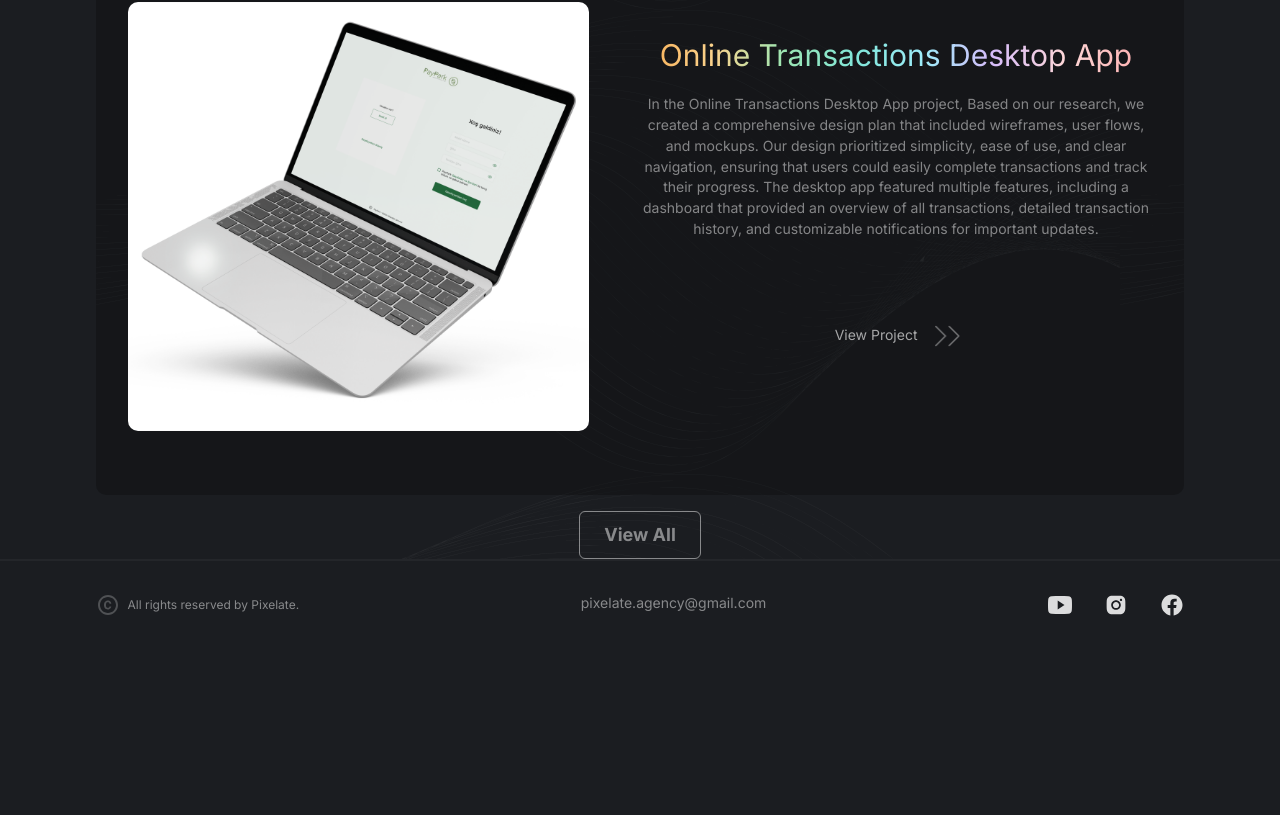
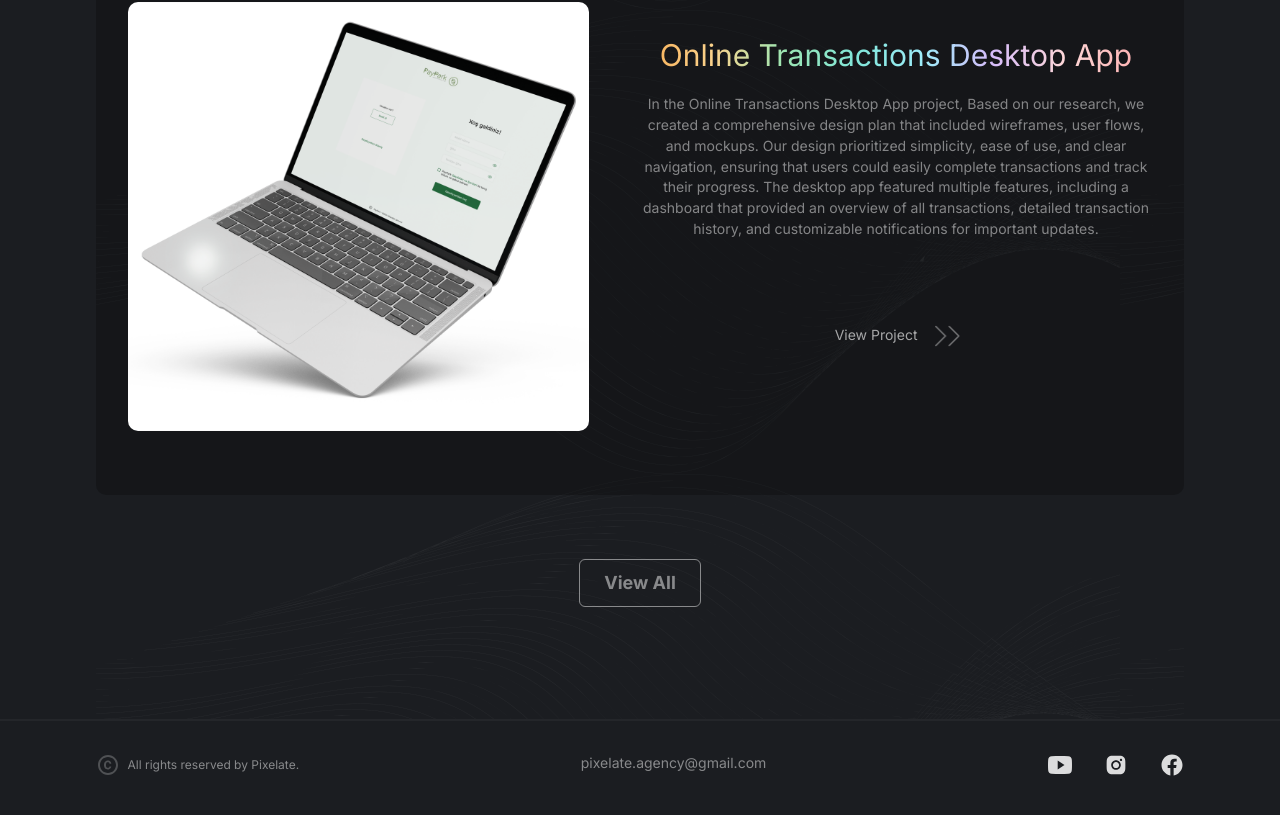
Before and after one commit to j-yue/digital-agency, a React (Vite) app: page / in a window 1280 px wide. Shown: the part 3702-4517 px from the top of the page. Before the commit the page ends 4363 px from the top, so only its background shows below. Built offline with nearby package versions, Linux system fonts and the light colour scheme.

Commit message:
Add spacing around view all button

```diff
--- a/src/components/sections/works.tsx
+++ b/src/components/sections/works.tsx
@@ -40,7 +40,9 @@ export default function Works() {
           </div>
         );
       })}
-      <Button primary={false} text="View All" />
+      <div className="mt-[3rem] mb-[7rem]">
+        <Button primary={false} text="View All" />
+      </div>
     </Section>
   );
 }
```
